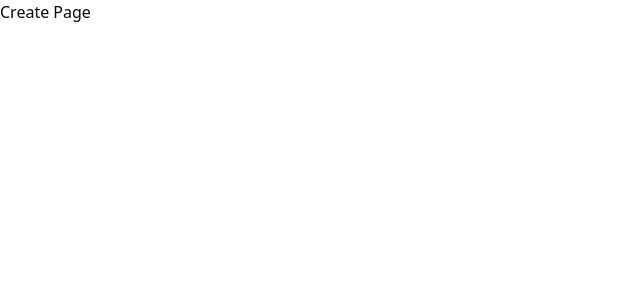
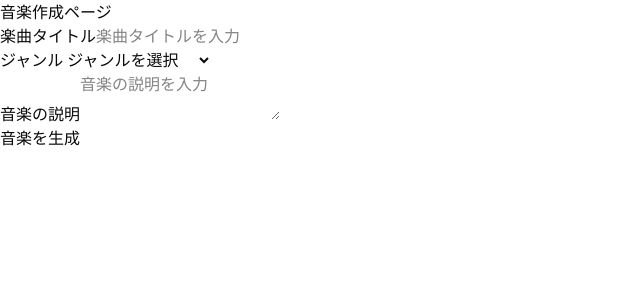
Before and after one commit to noxtsu/music-creator-React, a React app: page /create in a window 1280 px wide. Shown: the top 300 px of the page, without its empty margins (0-640 px from the left). Built offline with nearby package versions, Linux system fonts and the light colour scheme; the HTML template or start-up script is replaced by a standard one.

Commit message:
音楽作成ページ作成

```diff
--- a/src/CreatePage.tsx
+++ b/src/CreatePage.tsx
@@ -1,9 +1,53 @@
+import { useState } from "react";
+
 function CreatePage() {
+  const [title, setTitle] = useState("");
+  const [genre, setGenre] = useState("");
+  const [prompt, setPrompt] = useState("");
+
+  const handleGenerate = () => {
+    console.log("音楽生成開始:", { title, genre, prompt });
+  };
+
   return (
     <div>
-      <h1>Create Page</h1>
+      <h1>音楽作成ページ</h1>
+      <div>
+        <div>
+          <label>楽曲タイトル</label>
+          <input
+            type="text"
+            value={title}
+            onChange={(e) => setTitle(e.target.value)}
+            placeholder="楽曲タイトルを入力"
+          />
+        </div>
+        <div>
+          <label>ジャンル</label>
+          <select value={genre} onChange={(e) => setGenre(e.target.value)}>
+            <option value="">ジャンルを選択</option>
+            <option value="electronic">エレクトロニック</option>
+            <option value="jazz">ジャズ</option>
+            <option value="classic">クラシック</option>
+            <option value="ambient">アンビエント</option>
+            <option value="rock">ロック</option>
+            <option value="pop">ポップ</option>
+          </select>
+        </div>
+      </div>
+
+      <div>
+        <label>音楽の説明</label>
+        <textarea
+          value={prompt}
+          onChange={(e) => setPrompt(e.target.value)}
+          placeholder="音楽の説明を入力"
+        />
+      </div>
+
+      <button onClick={handleGenerate}>音楽を生成</button>
     </div>
-  )
+  );
 }
 
-export default CreatePage
+export default CreatePage;
```
Also changed, not shown: 1 other file (tests, documents, lock files or other folders).
